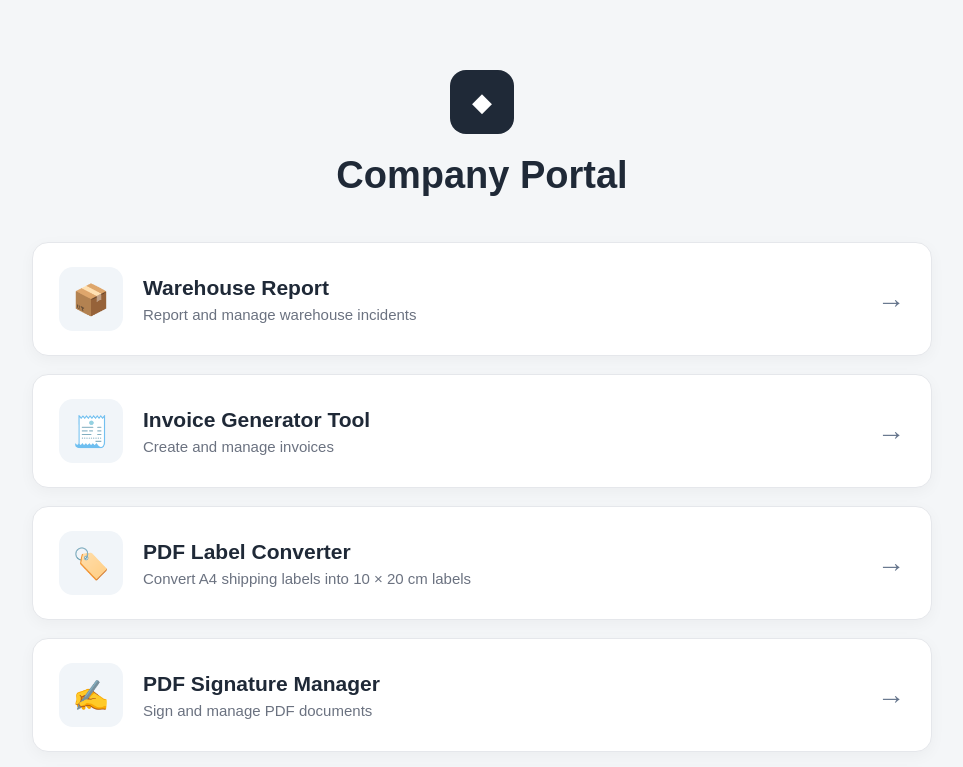
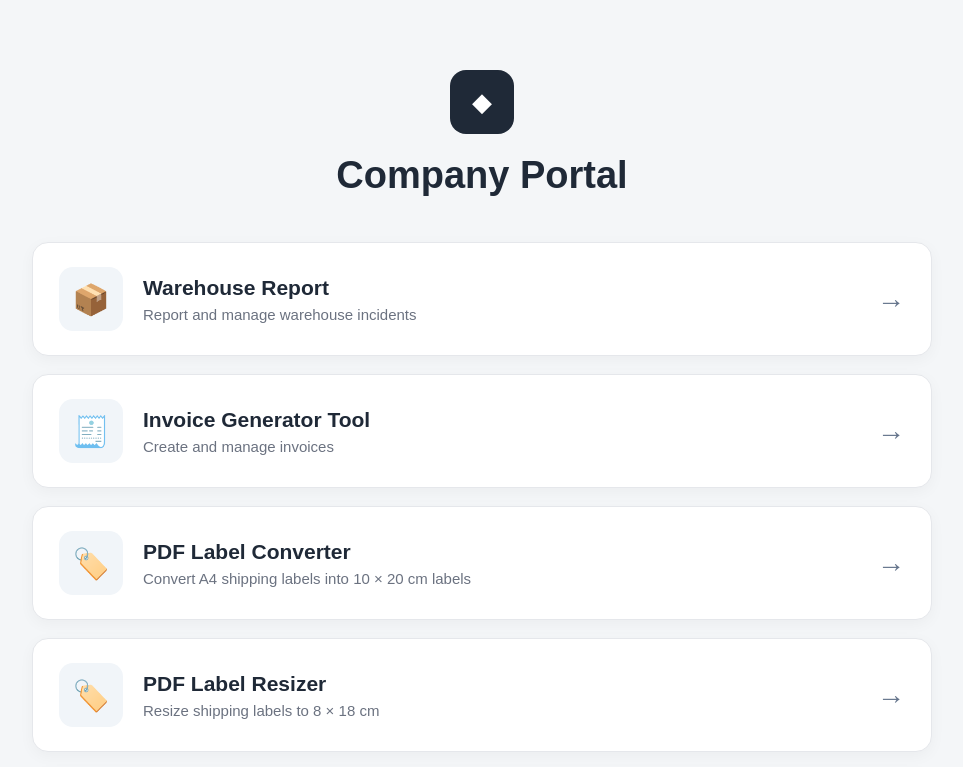
Before and after one commit to Ahmadzl/CompanyPortal, a plain HTML site: page index.html in a window 1280 px wide. Shown: the top 767 px of the page, without its empty margins (158-1121 px from the left). Drawn offline with Linux system fonts and the light colour scheme.

Commit message:
Add files via upload

```diff
--- a/index.html
+++ b/index.html
@@ -72,7 +72,21 @@
 
             </a>
 
+            <!-- PDF Label Resizer -->
+            <a
+                href="https://ahmadzl.github.io/PDF-Label-Resizer/"
+                class="application-card">
 
+                <div class="application-icon">🏷️</div>
+
+                <div class="application-info">
+                    <h2>PDF Label Resizer</h2>
+                    <p>Resize shipping labels to 8 × 18 cm</p>
+                </div>
+
+                <div class="arrow">→</div>
+
+            </a>
 
 
             <!-- PDF Signature Manager -->
```
